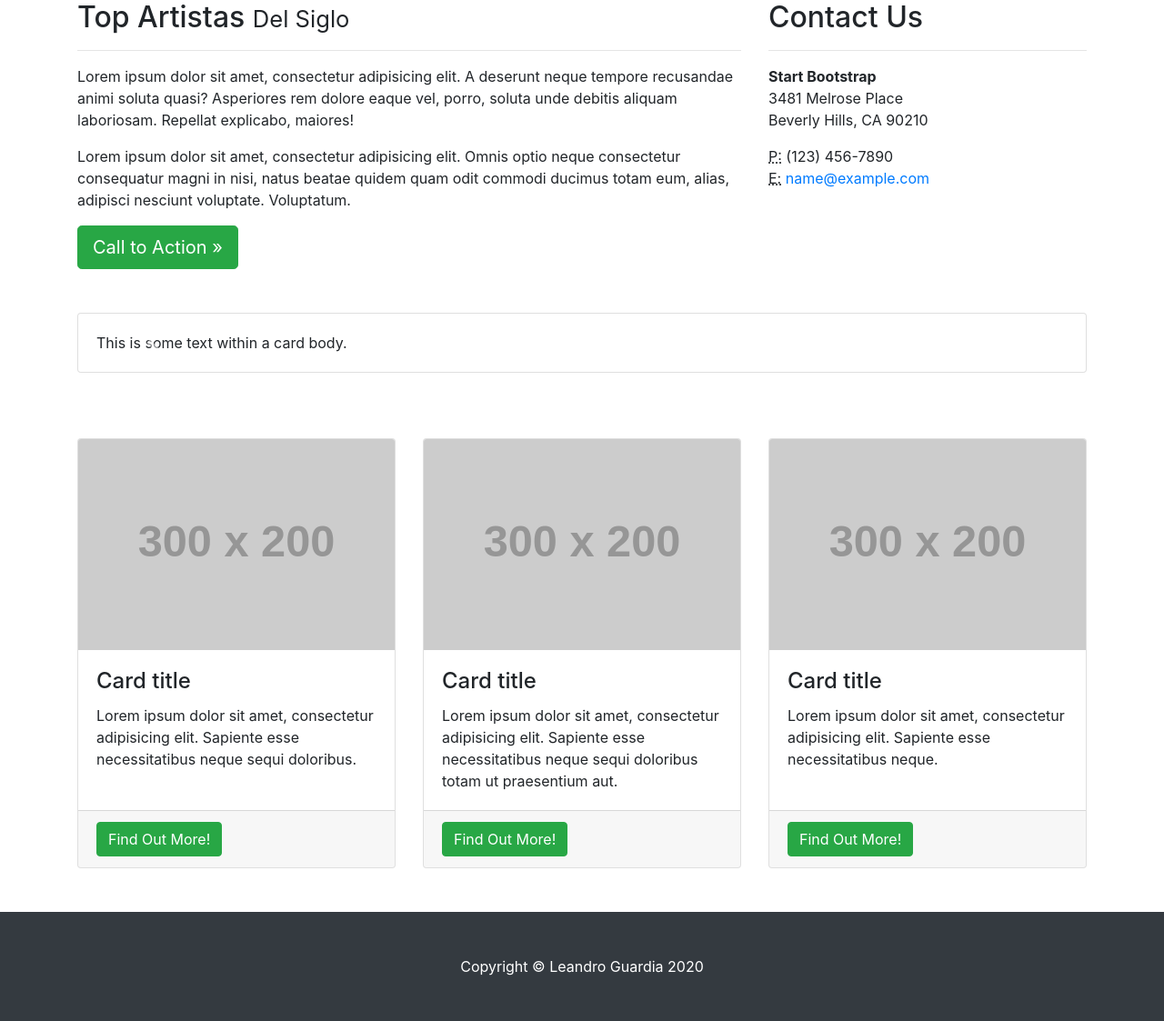
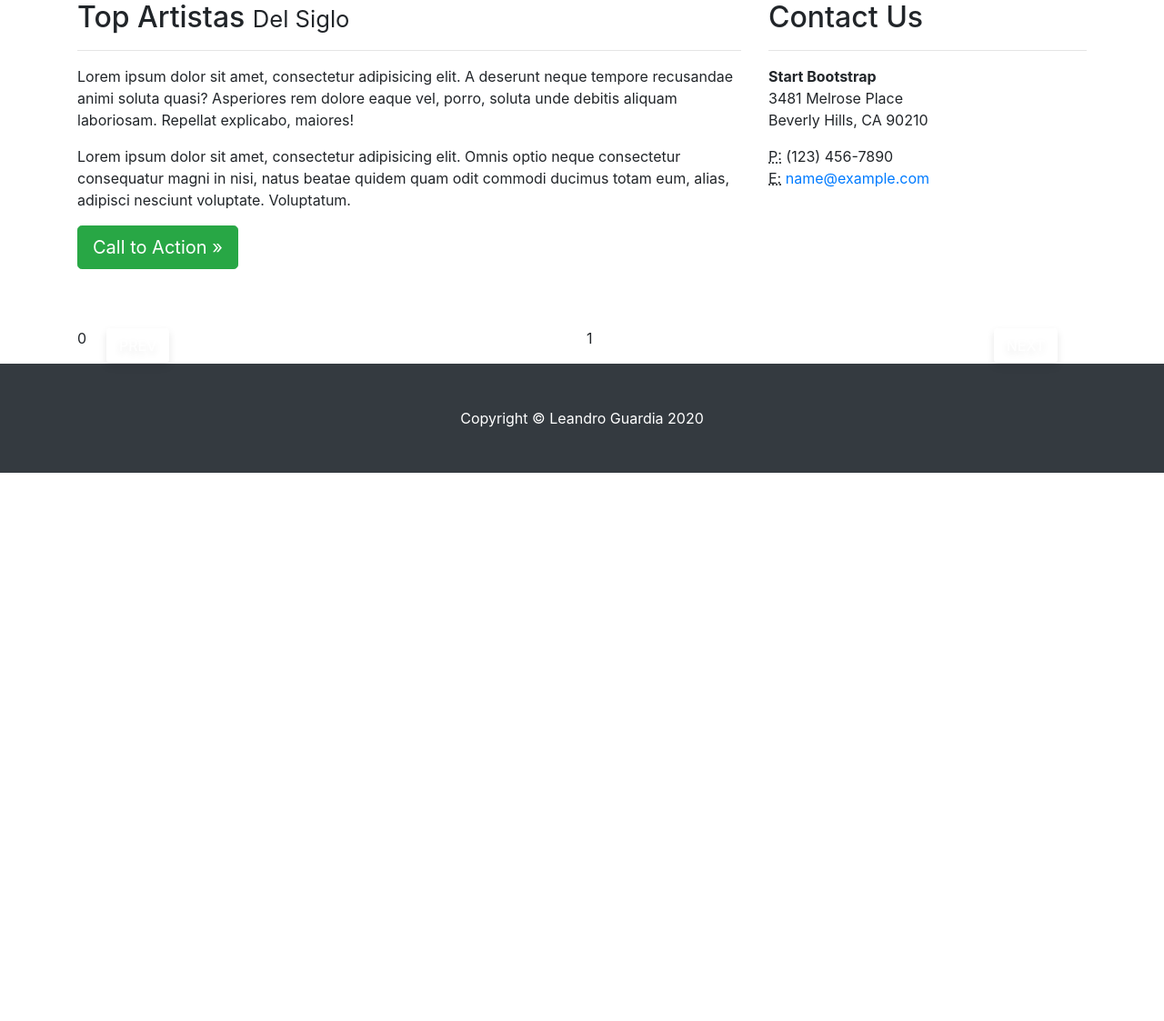
Before and after one commit to leanguardia/bolivian-music, a Flask app: page / in a window 1280 px wide. Shown: the part 425-1548 px from the top of the page at 91% size. After the commit the page ends 945 px from the top, so only its background shows below. Run offline with Flask 2, Linux system fonts and the light colour scheme; grey boxes labelled with a size stand in for pictures from a placeholder-image service; some libraries are stand-ins or nearby versions.

Commit message:
Chore: Add Glide to the library

```diff
--- /dev/null
+++ b/app/static/glide/glide.core.min.css
@@ -0,0 +1 @@
+.glide{position:relative;width:100%;box-sizing:border-box}.glide *{box-sizing:inherit}.glide__track{overflow:hidden}.glide__slides{position:relative;width:100%;list-style:none;backface-visibility:hidden;transform-style:preserve-3d;touch-action:pan-Y;overflow:hidden;padding:0;white-space:nowrap;display:flex;flex-wrap:nowrap;will-change:transform}.glide__slides--dragging{user-select:none}.glide__slide{width:100%;height:100%;flex-shrink:0;white-space:normal;user-select:none;-webkit-touch-callout:none;-webkit-tap-highlight-color:transparent}.glide__slide a{user-select:none;-webkit-user-drag:none;-moz-user-select:none;-ms-user-select:none}.glide__arrows{-webkit-touch-callout:none;user-select:none}.glide__bullets{-webkit-touch-callout:none;user-select:none}.glide--rtl{direction:rtl}
--- /dev/null
+++ b/app/static/glide/glide.theme.min.css
@@ -0,0 +1 @@
+.glide__arrow{position:absolute;display:block;top:50%;z-index:2;color:white;text-transform:uppercase;padding:9px 12px;background-color:transparent;border:2px solid rgba(255,255,255,0.5);border-radius:4px;box-shadow:0 0.25em 0.5em 0 rgba(0,0,0,0.1);text-shadow:0 0.25em 0.5em rgba(0,0,0,0.1);opacity:1;cursor:pointer;transition:opacity 150ms ease, border 300ms ease-in-out;transform:translateY(-50%);line-height:1}.glide__arrow:focus{outline:none}.glide__arrow:hover{border-color:white}.glide__arrow--left{left:2em}.glide__arrow--right{right:2em}.glide__arrow--disabled{opacity:0.33}.glide__bullets{position:absolute;z-index:2;bottom:2em;left:50%;display:inline-flex;list-style:none;transform:translateX(-50%)}.glide__bullet{background-color:rgba(255,255,255,0.5);width:9px;height:9px;padding:0;border-radius:50%;border:2px solid transparent;transition:all 300ms ease-in-out;cursor:pointer;line-height:0;box-shadow:0 0.25em 0.5em 0 rgba(0,0,0,0.1);margin:0 0.25em}.glide__bullet:focus{outline:none}.glide__bullet:hover,.glide__bullet:focus{border:2px solid white;background-color:rgba(255,255,255,0.5)}.glide__bullet--active{background-color:white}.glide--swipeable{cursor:grab;cursor:-moz-grab;cursor:-webkit-grab}.glide--dragging{cursor:grabbing;cursor:-moz-grabbing;cursor:-webkit-grabbing}
--- a/app/static/main.js
+++ b/app/static/main.js
@@ -1 +1,11 @@
-console.log("holamundo!");
+$(document).ready(function() {
+  console.log("Documen Ready!");
+
+  const config = {
+    type: 'carousel',
+    perView: 2,
+  };
+
+  new Glide('.glide', config).mount();
+
+});
--- a/app/templates/home.html
+++ b/app/templates/home.html
@@ -32,85 +32,29 @@
   </div>
   <!-- /.row -->
 
-  <div class="row">
-    <div class="col-md-12">
-      <div id="carousel-top" class="carousel slide" data-ride="carousel">
-        <div class="carousel-inner">
-          <div class="carousel-item active">
-            <div class="card">
-              <div class="card-body">
-                This is some text within a card body.
-              </div>
-            </div>
-          </div>
-          <div class="carousel-item">
-            <div class="card">
-              <div class="card-body">
-                This is some text within a card body.
-              </div>
-            </div>
-          </div>
-          <div class="carousel-item">
-            <div class="card">
-              <div class="card-body">
-                This is some text within a card body.
-              </div>
-            </div>
-          </div>
+  <div class="row mt-3">
+    <div class="col">
+      <div class="glide">
+        <div class="glide__track" data-glide-el="track">
+          <ul class="glide__slides">
+            <li class="glide__slide">0</li>
+            <li class="glide__slide">1</li>
+            <li class="glide__slide">2</li>
+            <li class="glide__slide">3</li>
+            <li class="glide__slide">4</li>
+            <li class="glide__slide">5</li>
+            <li class="glide__slide">6</li>
+            <li class="glide__slide">7</li>
+            <li class="glide__slide">8</li>
+          </ul>
         </div>
-        <a class="carousel-control-prev" href="#carousel-top" role="button" data-slide="prev">
-          <span class="carousel-control-prev-icon" aria-hidden="true"></span>
-          <span class="sr-only">Previous</span>
-        </a>
-        <a class="carousel-control-next" href="#carousel-top" role="button" data-slide="next">
-          <span class="carousel-control-next-icon" aria-hidden="true"></span>
-          <span class="sr-only">Next</span>
-        </a>
-      </div>
-    </div>
-  </div>
-
-  <br><br><br>
-
-  <div class="row">
-    <div class="col-md-4 mb-5">
-      <div class="card h-100">
-        <img class="card-img-top" src="https://placehold.it/300x200" alt="">
-        <div class="card-body">
-          <h4 class="card-title">Card title</h4>
-          <p class="card-text">Lorem ipsum dolor sit amet, consectetur adipisicing elit. Sapiente esse necessitatibus neque sequi doloribus.</p>
-        </div>
-        <div class="card-footer">
-          <a href="#" class="btn btn-success">Find Out More!</a>
+        <div class="glide__arrows" data-glide-el="controls">
+          <button class="glide__arrow glide__arrow--left" data-glide-dir="<">prev</button>
+          <button class="glide__arrow glide__arrow--right" data-glide-dir=">">next</button>
         </div>
       </div>
     </div>
-    <div class="col-md-4 mb-5">
-      <div class="card h-100">
-        <img class="card-img-top" src="https://placehold.it/300x200" alt="">
-        <div class="card-body">
-          <h4 class="card-title">Card title</h4>
-          <p class="card-text">Lorem ipsum dolor sit amet, consectetur adipisicing elit. Sapiente esse necessitatibus neque sequi doloribus totam ut praesentium aut.</p>
-        </div>
-        <div class="card-footer">
-          <a href="#" class="btn btn-success">Find Out More!</a>
-        </div>
-      </div>
-    </div>
-    <div class="col-md-4 mb-5">
-      <div class="card h-100">
-        <img class="card-img-top" src="https://placehold.it/300x200" alt="">
-        <div class="card-body">
-          <h4 class="card-title">Card title</h4>
-          <p class="card-text">Lorem ipsum dolor sit amet, consectetur adipisicing elit. Sapiente esse necessitatibus neque.</p>
-        </div>
-        <div class="card-footer">
-          <a href="#" class="btn btn-success">Find Out More!</a>
-        </div>
-      </div>
-    </div>
-  </div>
-  <!-- /.row -->
+  </div >
 
 </div>
 <!-- /.container -->
--- a/app/templates/layout.html
+++ b/app/templates/layout.html
@@ -15,6 +15,8 @@
 
   <!-- Custom styles for this template -->
   <link rel="stylesheet" href="{{ url_for('static', filename='main.css') }}"></link>
+  <link rel="stylesheet" href="{{ url_for('static', filename='glide/glide.core.min.css') }}"></link>
+  <link rel="stylesheet" href="{{ url_for('static', filename='glide/glide.theme.min.css') }}"></link>
 
 </head>
 
@@ -73,6 +75,7 @@
 
   <script src="{{ url_for('static', filename='jquery/jquery.min.js') }}"></script>
   <script src="{{ url_for('static', filename='bootstrap/js/bootstrap.bundle.min.js') }}"></script>
+  <script src="{{ url_for('static', filename='glide/glide.min.js') }}"></script>
   <script src="{{ url_for('static', filename='main.js') }}"></script>
 
 </body>
```
Also changed, not shown: app/static/glide/glide.min.js (added), 1 other file.
